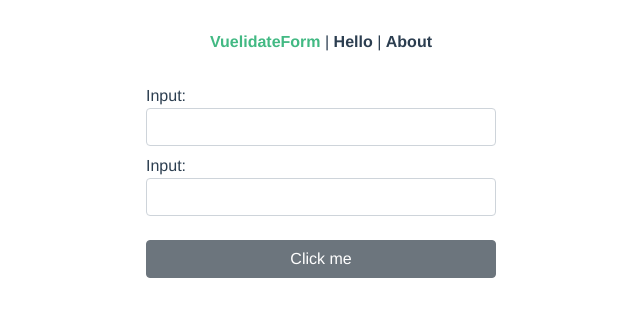
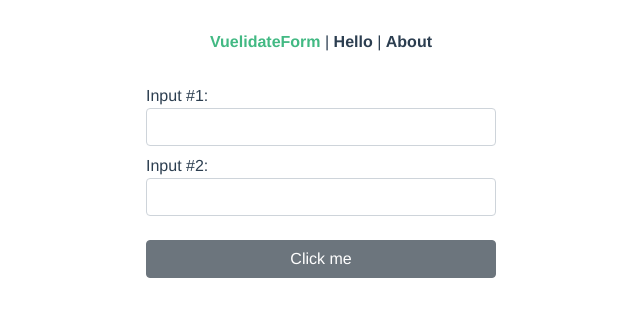
Before and after one commit to bookgvi/authvuelidate5, a Vue app: page / in a window 1280 px wide. Shown: the top 316 px of the page, without its empty margins (319-959 px from the left). Built offline with nearby package versions, Linux system fonts and the light colour scheme.

Commit message:
Удален ненужный компонент inputValidate

```diff
--- a/src/components/VuelidateForm/index.vue
+++ b/src/components/VuelidateForm/index.vue
@@ -1,16 +1,24 @@
 <template>
   <b-container>
     <b-form @submit.prevent="onSubmit">
-      <b-input-component
-        :inputVal="input1"
-        @hInput="hInput"
-      />
-      <div v-if="!input1.validate" class="error"> * Поле обязательно для заполнения </div>
-      <b-input-component
-        :inputVal="input2"
-        @hInput="hInput"
-      />
-      <div v-if="!input2.validate" class="error"> * Поле обязательно для заполнения </div>
+      <b-row align-h="center">
+        <b-col cols="4" align="left">
+          <label class="w-100">
+            Input #1:
+            <b-form-input :value="input1.inputValue" @input.native="hInput($event, 'input1')" :class="{ error: !input1.validate }" />
+            <div v-if="!input1.validate" class="error"> * Поле обязательно для заполнения </div>
+          </label>
+        </b-col>
+      </b-row>
+      <b-row align-h="center">
+        <b-col cols="4" align="left">
+          <label class="w-100">
+            Input #2:
+            <b-form-input :value="input2.inputValue" @input.native="hInput($event, 'input2')" :class="{ error: !input2.validate }" />
+            <div v-if="!input2.validate" class="error"> * Поле обязательно для заполнения </div>
+          </label>
+        </b-col>
+      </b-row>
       <b-row align-h="center" class="mt-3">
         <b-col cols="4" align="start">
           <b-button type="submit" class="w-100"> Click me </b-button>
@@ -21,22 +29,18 @@
 </template>
 
 <script>
-import BInputComponent from '@/components/VuelidateForm/inputComponent'
 export default {
   name: 'vuelidateForm',
-  components: { BInputComponent },
   data () {
     return {
       self: this,
       input1: {
         inputValue: '',
-        validate: true,
-        inputKey: 'input1'
+        validate: true
       },
       input2: {
         inputValue: '',
-        validate: true,
-        inputKey: 'input2'
+        validate: true
       }
     }
   },
@@ -53,9 +57,9 @@ export default {
         }
       } while (isInput)
     },
-    hInput ({ e, val, validate }) {
+    hInput (e, val) {
+      this[val].validate = true
       this[val].inputValue = e.target.value
-      this[val].validate = validate
     }
   }
 }
--- a/src/components/VuelidateForm/inputComponent.vue
+++ /dev/null
@@ -1,31 +0,0 @@
-<template>
-  <b-row align-h="center">
-    <b-col cols="4" align="left">
-      <label class="w-100">
-        Input:
-        <b-form-input :value="inputVal.inputValue" @input.native="hInput($event, inputVal.inputKey)" :class="{ error: !inputVal.validate }" />
-      </label>
-    </b-col>
-  </b-row>
-</template>
-
-<script>
-export default {
-  name: 'bInputComponent',
-  props: {
-    inputVal: {
-      type: Object
-    }
-  },
-  methods: {
-    hInput (e, val) {
-      const validate = String(e.target.value).length > 0
-      this.$emit('hInput', { e, val, validate })
-    }
-  }
-}
-</script>
-
-<style scoped>
-
-</style>
```
